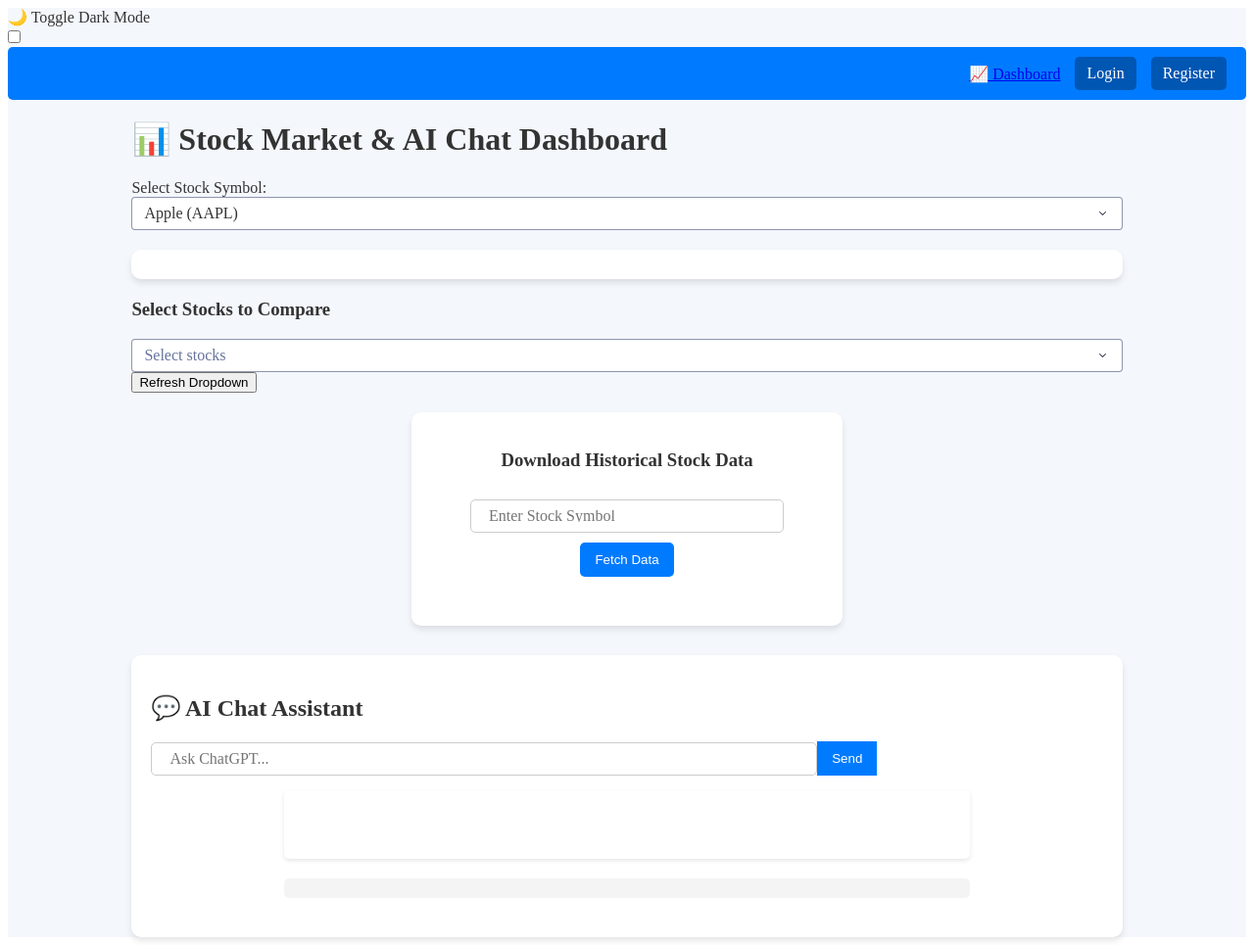
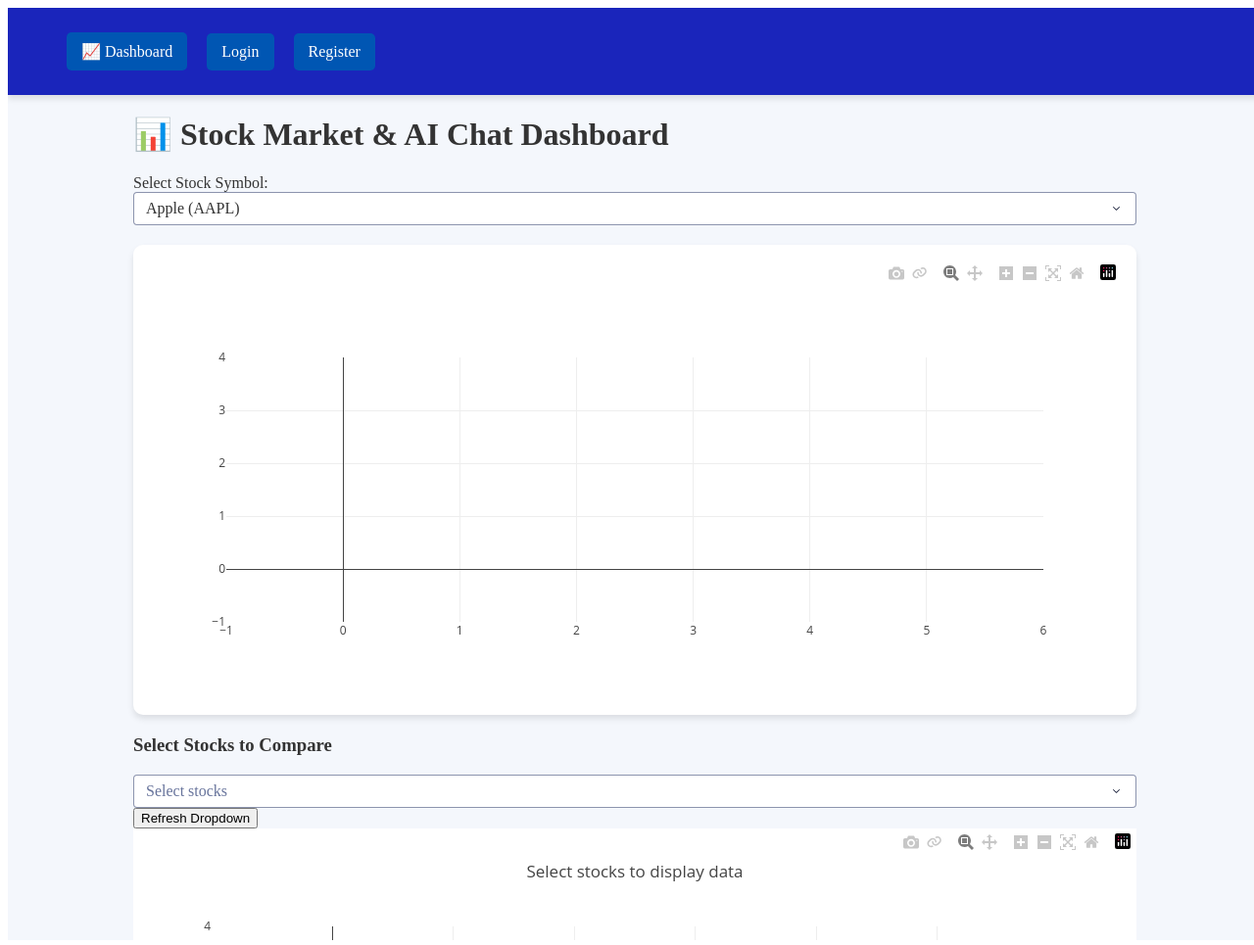
Before and after one commit to RorymcB/analytics_dashboard, a Flask app: page /dashboard/ in a window 1280 px wide. Shown: the whole page at 98% size. Run offline with Flask 3, Linux system fonts and the light colour scheme; tables that the repository leaves empty hold one stand-in row (values such as "Sample post"); data that the repository does not hold is empty.

Commit message:
user registration fixed and dark mode put on hold for now

```diff
--- a/assets/style.css
+++ b/assets/style.css
@@ -2,12 +2,20 @@
 .light-theme {
     background-color: #f4f7fc;
     color: #333;
+    transition: all 0.3s ease-in-out;
+    overflow-x: hidden;
+    width: 100vw;
+    min-height: 100vh;
 }
 
 /* === Dark Mode Theme === */
 .dark-theme {
     background-color: #1e1e1e;
     color: #f5f5f5;
+    transition: all 0.3s ease-in-out;
+    overflow-x: hidden;
+    width: 100vw;
+    min-height: 100vh;
 }
 
 /* === Sections Formatting === */
@@ -108,12 +116,97 @@
 /* === Navbar === */
 .navbar {
     display: flex;
-    justify-content: flex-end;
+    justify-content: flex-start;
     align-items: center;
-    padding: 10px 20px;
-    background-color: #007bff;
+    padding: 15px 50px;
+    background-color: #1a25bb;
     color: white;
+    position: sticky;
+    top: 0;
+    left: 0;
+    width: 100%;
+    z-index: 1000;
+    box-shadow: 0 4px 6px rgba(0, 0, 0, 0.1);
+    white-space: nowrap;
+    overflow: hidden;
+    flex-wrap: nowrap;
+    flex-direction: row;
+}
+
+.navbar a {
+    margin: 10px;
+    text-decoration: none;
+    padding: 10px 15px;
     border-radius: 5px;
+    color: white;
+    background-color: #0056b3;
+    display: inline-block;
+    white-space: nowrap;
+}
+
+@media (max-width: 768px) {
+    .navbar {
+        flex-direction: column;
+        align-items: center;
+        padding: 15px;
+    }
+    .navbar a {
+        margin: 5px 0;
+    }
+}
+
+/* === Dark Mode Toggle Fix === */
+.theme-toggle {
+    position: absolute;
+    top: 80px;
+    right: 20px;
+    z-index: 1100;
+    background: rgba(255, 255, 255, 0.8);
+    padding: 8px;
+    border-radius: 5px;
+}
+
+/* === Dark Mode Based on System Preference === */
+/*
+@media (prefers-color-scheme: dark) {
+    body, .graph-container, .auth-container, .chat-container, .table-container, .content-container, #main-container {
+        background: #1e1e1e;
+        color: #f5f5f5;
+        border: 1px solid #444;
+    }
+}
+
+@media (prefers-color-scheme: light) {
+    body, .graph-container, .auth-container, .chat-container, .table-container, .content-container, #main-container {
+        background: #f4f7fc;
+        color: #333;
+    }
+}
+*/
+
+/* === Dark Mode Toggle (Available on Every Page) === */
+.theme-toggle {
+    position: fixed;
+    top: 10px;
+    left: 30px;
+    z-index: 1100;
+    background: rgba(255, 255, 255, 0.8);
+    padding: 10px;
+    border-radius: 5px;
+    cursor: pointer;
+    display: flex;
+    align-items: center;
+    justify-content: center;
+    box-shadow: 0 2px 4px rgba(0, 0, 0, 0.1);
+}
+
+.theme-toggle label {
+    cursor: pointer;
+}
+
+/* === Hide Dark Mode Toggle === */
+.theme-toggle {
+    display: none;
 }
 
 /* === Login / Register / Logout Buttons === */
--- a/models.py
+++ b/models.py
@@ -4,7 +4,7 @@
 
 class User(UserMixin, db.Model):
     """User model for authentication."""
-    id = db.Column(db.Integer, primary_key=True)
+    id = db.Column(db.Integer, primary_key=True, autoincrement=True)  # ✅ Explicit auto-increment for SQLite
     username = db.Column(db.String(80), unique=True, nullable=False)
     email = db.Column(db.String(120), unique=True, nullable=False)
     password = db.Column(db.String(256), nullable=False)
```
Also changed, not shown: other parts of assets/style.css (+60 -9 lines), auth.py (+35 -12 lines), callbacks.py (+19 -7 lines), data/dashboard_dblite.db.
